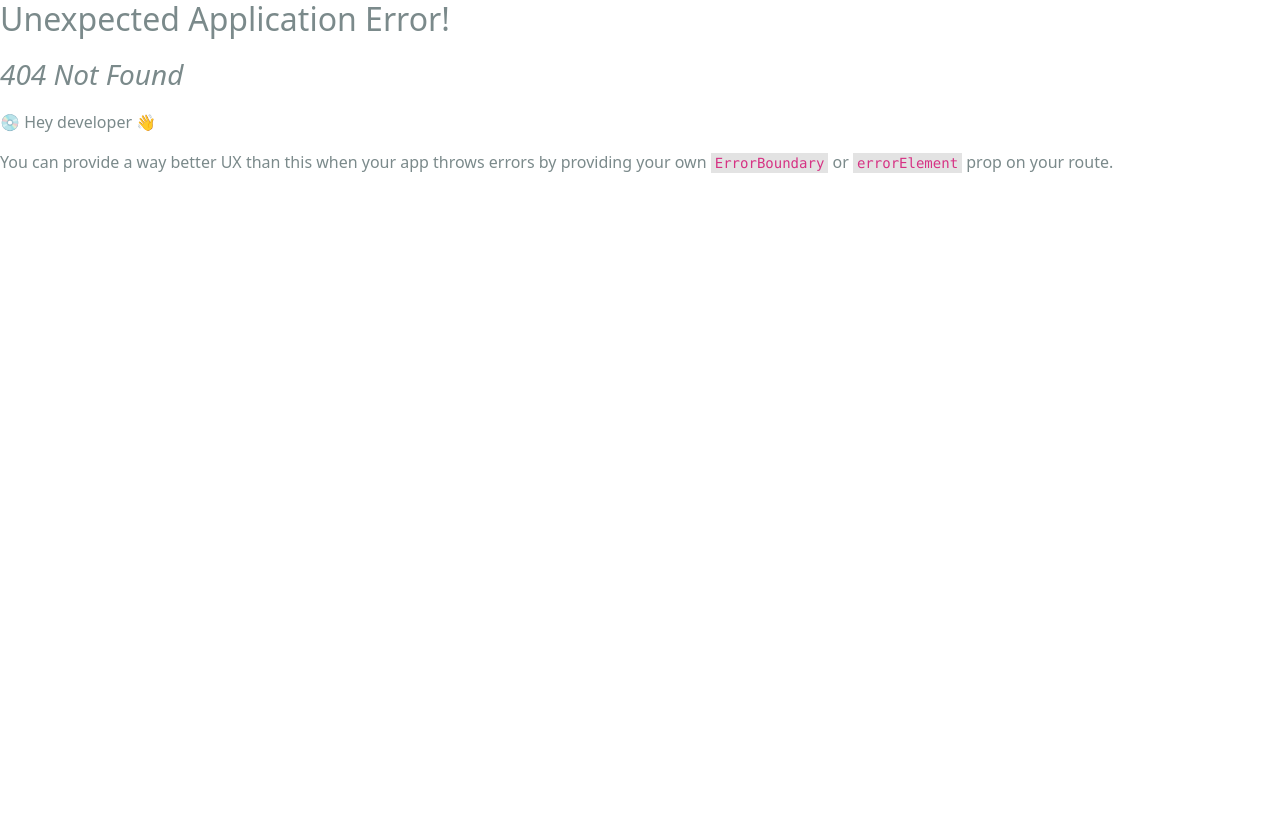
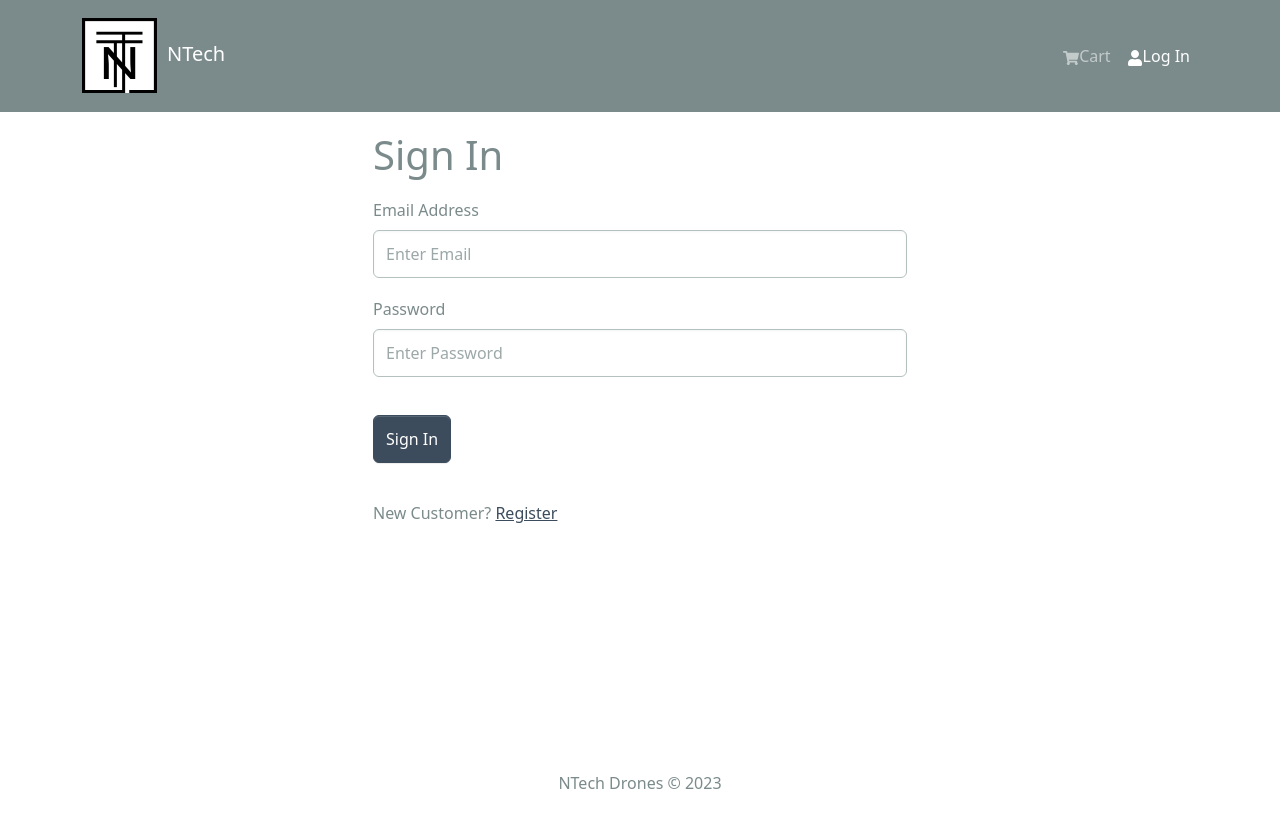
Before and after one commit to Noseilos/MERN_Stack_Drone_Ecommerce, a React (Create React App) app in the folder frontend/: page /login in a window 1280 px wide. Before the commit this address had no page. Before the commit the page ends 800 px from the top, so only its background shows below. Built offline with nearby package versions, Linux system fonts and the light colour scheme.

Commit message:
login screen

```diff
--- a/frontend/package.json
+++ b/frontend/package.json
@@ -18,6 +18,7 @@
     "react-router-bootstrap": "^0.26.2",
     "react-router-dom": "^6.17.0",
     "react-scripts": "5.0.1",
+    "react-toastify": "^9.1.3",
     "web-vitals": "^2.1.4"
   },
   "scripts": {
--- /dev/null
+++ b/frontend/src/components/FormContainer.jsx
@@ -0,0 +1,15 @@
+import { Container, Row, Col } from "react-bootstrap";
+
+const FormContainer = ({ children }) => {
+  return (
+    <Container>
+        <Row className="justify-content-md-center">
+            <Col xs={12} md={6}>
+                { children }
+            </Col>
+        </Row>
+    </Container>
+  )
+}
+
+export default FormContainer
--- a/frontend/src/index.js
+++ b/frontend/src/index.js
@@ -21,6 +21,7 @@
 import HomeScreen from './screens/HomeScreen';
 import ProductScreen from './screens/ProductScreen';
 import CartScreen from './screens/CartScreen';
+import LoginScreen from './screens/LoginScreen';
 
 const router = createBrowserRouter(
   createRoutesFromElements(
@@ -28,6 +29,7 @@
       <Route index={ true } path='/' element={ <HomeScreen /> }/>
       <Route path='/product/:id' element={ <ProductScreen /> }/>
       <Route path='/cart' element={ <CartScreen /> }/>
+      <Route path='/login' element={ <LoginScreen /> }/>
     </Route>
   )
 )
--- /dev/null
+++ b/frontend/src/screens/LoginScreen.jsx
@@ -0,0 +1,57 @@
+import { useState } from 'react'
+import { Link } from 'react-router-dom'
+import { Form, Button, Row, Col } from 'react-bootstrap'
+import FormContainer from '../components/FormContainer'
+
+const LoginScreen = () => {
+
+    const [email, setEmail] = useState('');
+    const [password, setPassword] = useState('');
+
+    const submitHandler = (e) => {
+        e.preventDefault();
+        console.log('submit');
+    }
+
+  return (
+    <FormContainer>
+        <h1>Sign In</h1>
+
+        <Form onSubmit={submitHandler}>
+            <Form.Group controlId='email' className='my-3'>
+                <Form.Label>Email Address</Form.Label>
+                <Form.Control
+                    type='email'
+                    placeholder='Enter Email'
+                    value={email}
+                    onChange={(e) => setEmail(e.target.value)}
+                >
+                </Form.Control>
+            </Form.Group>
+
+            <Form.Group controlId='password' className='my-3'>
+                <Form.Label>Password</Form.Label>
+                <Form.Control
+                    type='password'
+                    placeholder='Enter Password'
+                    value={password}
+                    onChange={(e) => setPassword(e.target.value)}
+                >
+                </Form.Control>
+            </Form.Group>
+
+            <Button type='submit' variant='primary' className='my-3'>
+                Sign In
+            </Button>
+        </Form>
+
+        <Row className='py-3'>
+            <Col>
+                New Customer? <Link to='/register'>Register</Link>
+            </Col>
+        </Row>
+    </FormContainer>
+  )
+}
+
+export default LoginScreen
--- a/frontend/src/slices/usersApiSlice.js
+++ b/frontend/src/slices/usersApiSlice.js
@@ -5,7 +5,7 @@
     endpoints: (builder) => ({
         login: builder.mutation({
             query: (data) => ({
-                url: USERS_URL,
+                url: USERS_URL / auth,
                 method: 'POST',
                 body: data,
             }),
```
Also changed, not shown: 1 other file (tests, documents, lock files or other folders).
